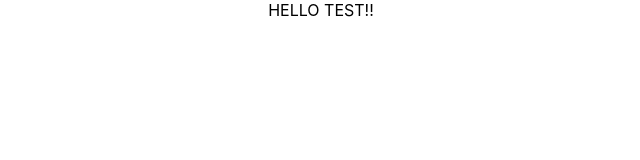
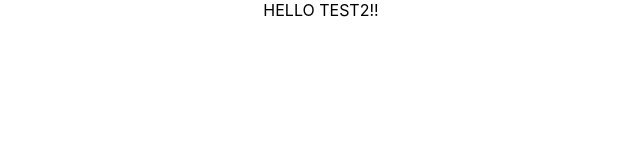
Before and after one commit to jelthomas/Learnosity, a React (Create React App) app: page / in a window 1280 px wide. Shown: the top 160 px of the page, without its empty margins (319-959 px from the left). Built offline with nearby package versions, Linux system fonts and the light colour scheme.

Commit message:
Testing Deploy Again

```diff
--- a/src/App.js
+++ b/src/App.js
@@ -18,7 +18,7 @@ function App() {
           Learn React
         </a>
       </header> */}
-      HELLO TEST!!
+      HELLO TEST2!!
     </div>
   );
 }
```
